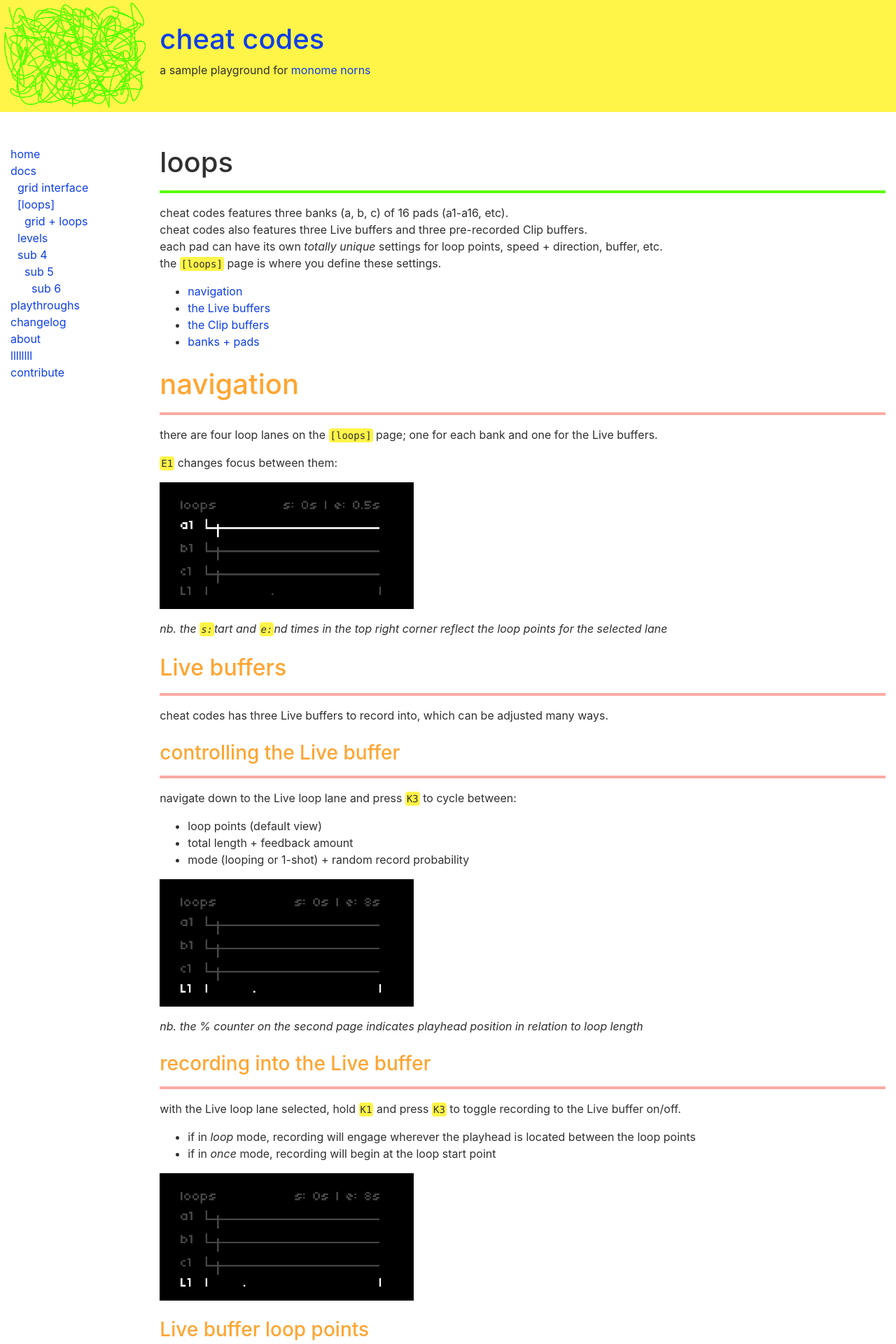
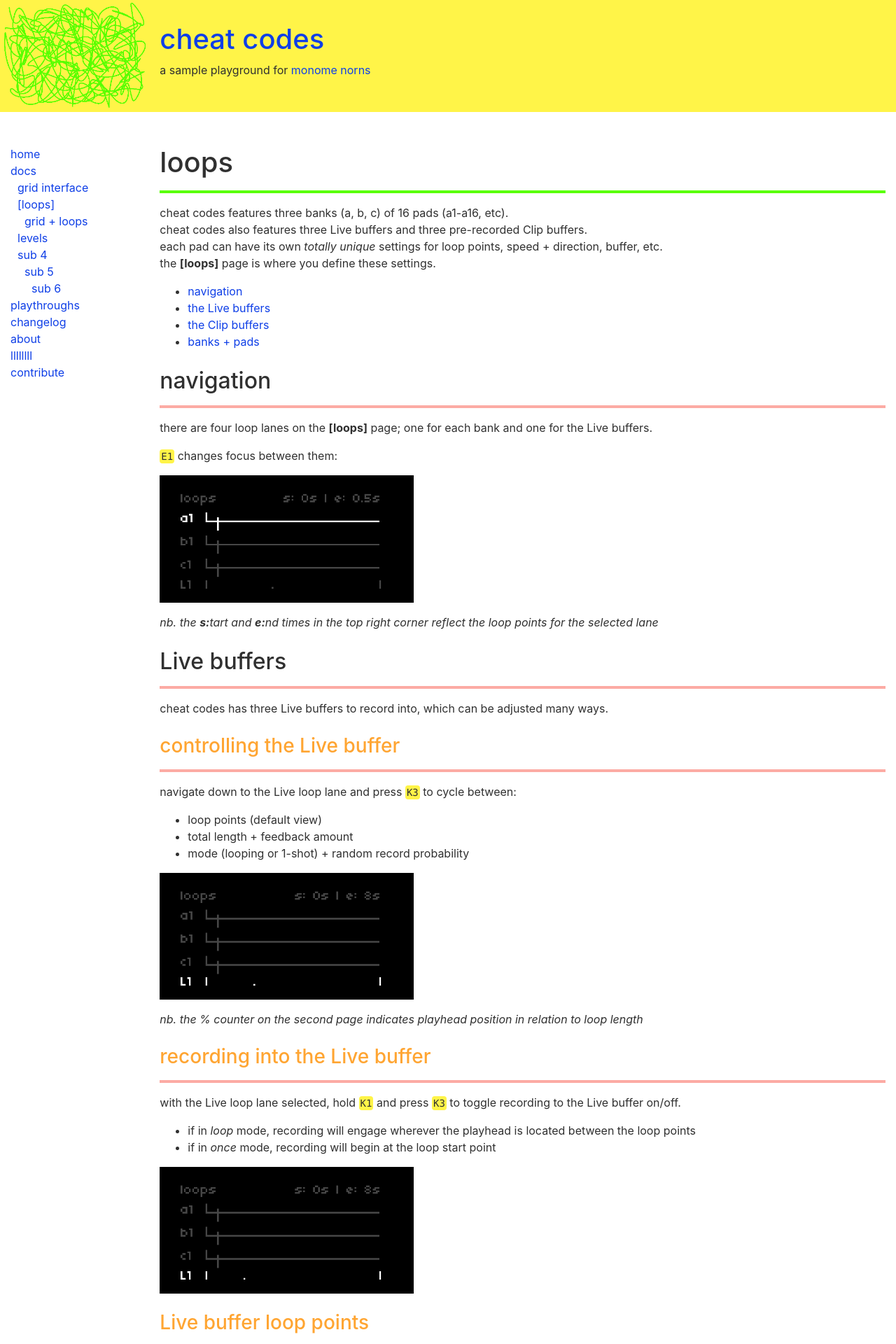
Before and after one commit to dndrks/cheat-codes-docs, a Jekyll site: the page built from _pages/docs_2-loops_0.md, in a window 1280 px wide. Shown: the top 1920 px of the page at 70% size. Built offline with Jekyll 4.4.1, drawn with Linux system fonts in a browser that asks for light colours; nearby versions of some CDN libraries; some of the changed text lies outside the part shown.

Commit message:
switch up styles + reduce code-formatted text

```diff
--- a/_pages/docs_2-loops_0.md
+++ b/_pages/docs_2-loops_0.md
@@ -10,24 +10,24 @@ level: 1
 cheat codes features three banks (a, b, c) of 16 pads (a1-a16, etc).
 cheat codes also features three Live buffers and three pre-recorded Clip buffers.
 each pad can have its own *totally unique* settings for loop points, speed + direction, buffer, etc.
-the `[loops]` page is where you define these settings.
+the **[loops]** page is where you define these settings.
 
 - [navigation](#navigation)
 - [the Live buffers](#live)
 - [the Clip buffers](#clips)
 - [banks + pads](#banks_and_pads)
 
-# navigation
+## navigation
 ---
 <!-- ## `E1` -->
 
-there are four loop lanes on the `[loops]` page; one for each bank and one for the Live buffers.
+there are four loop lanes on the **[loops]** page; one for each bank and one for the Live buffers.
 
 `E1` changes focus between them:
 
 <img src="../assets/images/loops_page_nav.gif" class="mw-35" />
 
-*nb. the `s:`tart and `e:`nd times in the top right corner reflect the loop points for the selected lane*
+*nb. the **s:**tart and **e:**nd times in the top right corner reflect the loop points for the selected lane*
 
 <h2 id = "live">Live buffers</h2>
 ---
@@ -62,14 +62,14 @@ with the Live loop lane selected, hold `K1` and press `K3` to toggle recording t
 
 the default view of the Live loop lane is its loop points.
 
-see `PARAMETERS > loops + buffers > rec loop enc resolution` to choose the resolution of an encoder turn.
+see **PARAMETERS > loops + buffers > rec loop enc resolution** to choose the resolution of an encoder turn.
 0.1s and 0.01s are absolute time scales, while (1/16, 1/8, 1/4, 1/2, 1 bar) are derived from the current bpm.
 *nb. when switching resolutions, the Live buffer loop window will snap to one unit of the specified resolution.*
-- `E2`: move start point (based on `rec loop enc resolution`)
-- `E3`: move end points (based on `rec loop enc resolution`)
+- `E2`: move start point (based on **rec loop enc resolution**)
+- `E3`: move end points (based on **rec loop enc resolution**)
 - `K1 hold` + `E1`: jump loop points together (uniformly distributed, if possible)
 
-if `rec loop enc resolution` is at its default 0.1s, these additional actions are available:
+if **rec loop enc resolution** is at its default 0.1s, these additional actions are available:
 - `K1 hold` + `E2`: move start point (fine,0.01s)
 - `K1 hold` + `E3`: move end point (fine,0.01s)
 
@@ -78,19 +78,19 @@ if `rec loop enc resolution` is at its default 0.1s, these additional actions ar
 ### random recording probability
 ---
 
-with the Live loop lane selected, press `K3` until you see `mode` and `rnd prob`.
+with the Live loop lane selected, press `K3` until you see **mode** and **rnd prob**.
 here, you can adjust the likelihood that recording state will be toggled by a random counter.
 
 - if in *loop* mode, a recording state coin will be tossed every 4 beats
-- if in *once* mode and `rec loop enc resolution` is 0.1s or 0.01s, a recording state coin will be tossed every 1/16th note
-- if in *once* mode and `rec loop enc resolution` is a clock-synced value, a recording state coin will be tossed once every loop
+- if in *once* mode and **rec loop enc resolution** is 0.1s or 0.01s, a recording state coin will be tossed every 1/16th note
+- if in *once* mode and **rec loop enc resolution** is a clock-synced value, a recording state coin will be tossed once every loop
 
 ### switch Live buffer + change Live buffer length
 ---
 
 cheat codes has three Live buffers, which can record up to 32 seconds each.
 
-with the Live loop lane selected, press `K3` until you see `total`.
+with the Live loop lane selected, press `K3` until you see **total**.
 
 - `E2`: change the total length of each Live buffer to 8, 16 or 32 seconds
 - `K1 hold` + `E1`: switch between the three Live buffers (L1, L2, L3)
@@ -99,7 +99,7 @@ with the Live loop lane selected, press `K3` until you see `total`.
 ---
 
 in addition to live sampling, cheat codes also has three Clip buffers for pre-recorded audio.
-to load a Clip, navigate to `PARAMS > loops + buffers > clips`.
+to load a Clip, navigate to **PARAMS > loops + buffers > clips**.
 the Clip buffers dynamically resize to fit samples as short as a few hundred milliseconds to 32 seconds.
 *nb. files must be 48khz .wav files to retain original pitch and they are imported as mono.*
 
@@ -118,7 +118,7 @@ tap `K3` on any bank's loop lane to switch between these sets of control for the
 ---
 
 to get a pad looping without a grid or MIDI keyboard, hold `K1` and press `K3`.
-the `L` on the right of the lane refelcts that the current pad is looping.
+the **L** on the right of the lane refelcts that the current pad is looping.
 
 <img src="../assets/images/loops_toggle_loop.gif" class="mw-35"/>
 
@@ -137,7 +137,7 @@ when a bank's controls are set to loop points:
 
 <img src="../assets/images/loop_move_points.gif" class="mw-35"/>
 
-*nb. you can also map this to a MIDI controller under `PARAMS > manual control params > start point [x]` and `... end point [x]`*
+*nb. you can also map this to a MIDI controller under **PARAMS > manual control params > start point [x]** and **... end point [x]***
 
 ### rate + slew
 ---
@@ -150,7 +150,7 @@ when a bank's controls are set to loop points:
 - `K1 hold` + `E2`: change rate for *all* pads to the value of the current pad
 - `K1 hold` + `E3`: change slew for *all* pads to the value of the current pad
 
-*nb. you can also map this to a MIDI controller under `PARAMS > manual control params > rate [x]` and `... rate slew time [x]`*
+*nb. you can also map this to a MIDI controller under **PARAMS > manual control params > rate [x]** and **... rate slew time [x]***
 
 NEED GIF
 
@@ -176,7 +176,7 @@ with any of the bank lanes selected (and controlling any parameter except for lo
 
 - `K1 hold` + `E1`: change selected bank's current pad
 
-*nb. you can also map this to a MIDI controller under `PARAMS > manual control params > current pad [x]`*
+*nb. you can also map this to a MIDI controller under **PARAMS > manual control params > current pad [x]***
 
 ### sync clock to loop
 ---
--- a/assets/stylesheets/style.css
+++ b/assets/stylesheets/style.css
@@ -22,7 +22,13 @@ img {
 .cheat-content h1.cheat-page-title {
   color: #303030;
   margin-top: 0; }
-.cheat-content h1, .cheat-content h2, .cheat-content h3, .cheat-content h4 {
+.cheat-content h1, .cheat-content h4 {
+  color: #ffa532;
+  margin-top: 25px; }
+.cheat-content h2 {
+  color: #303030;
+  margin-top: 25px; }
+.cheat-content h3 {
   color: #ffa532;
   margin-top: 25px; }
 .cheat-content hr.cheat-page-hr {
```
